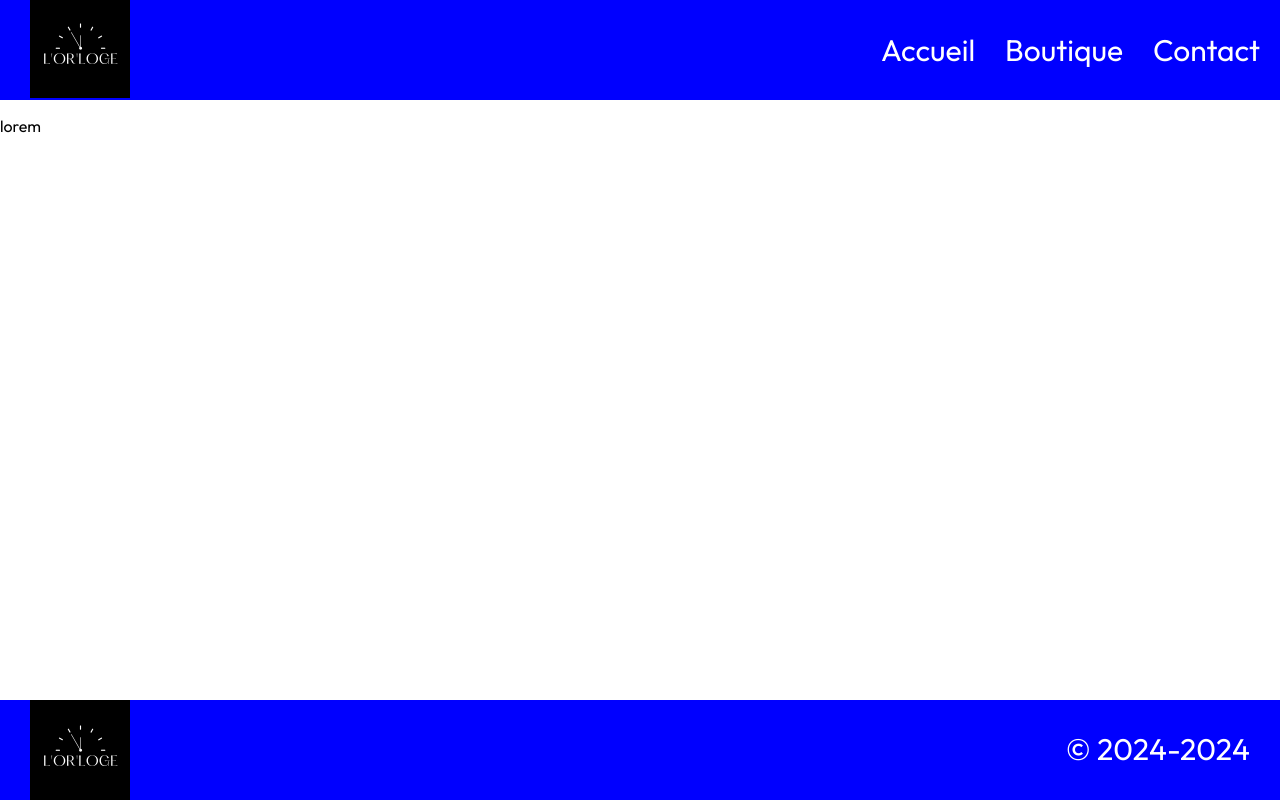
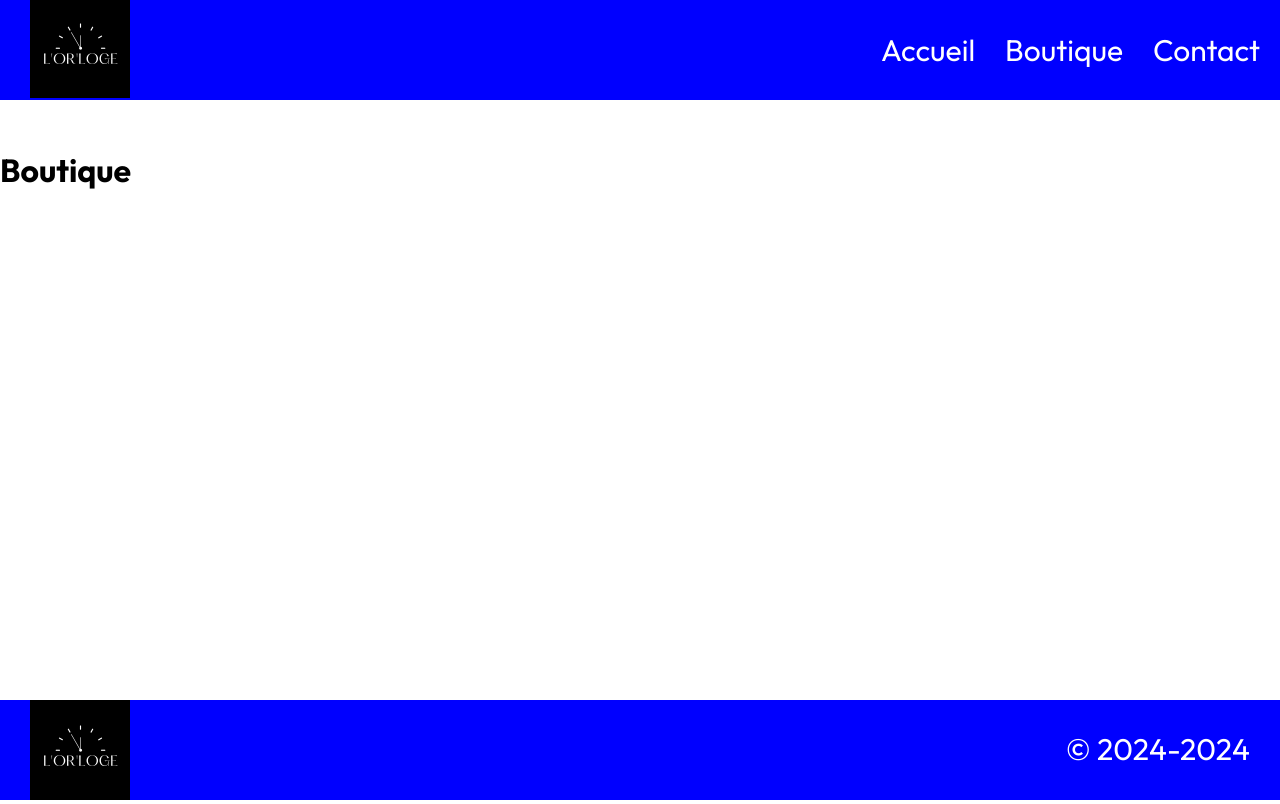
Before and after one commit to jeremydasi/my-watch, a React (Create React App) app: page /Boutique in a window 1280 px wide. Built offline with nearby package versions, Linux system fonts and the light colour scheme.

Commit message:
boutique commencé

```diff
--- a/src/screen/boutique.js
+++ b/src/screen/boutique.js
@@ -3,8 +3,7 @@ import '../style/boutique.css'
 function Boutique() {
     return(
         <div>
-            <p>lorem
-            </p>
+            <h1>Boutique</h1>
         </div>
     )
 }
```
